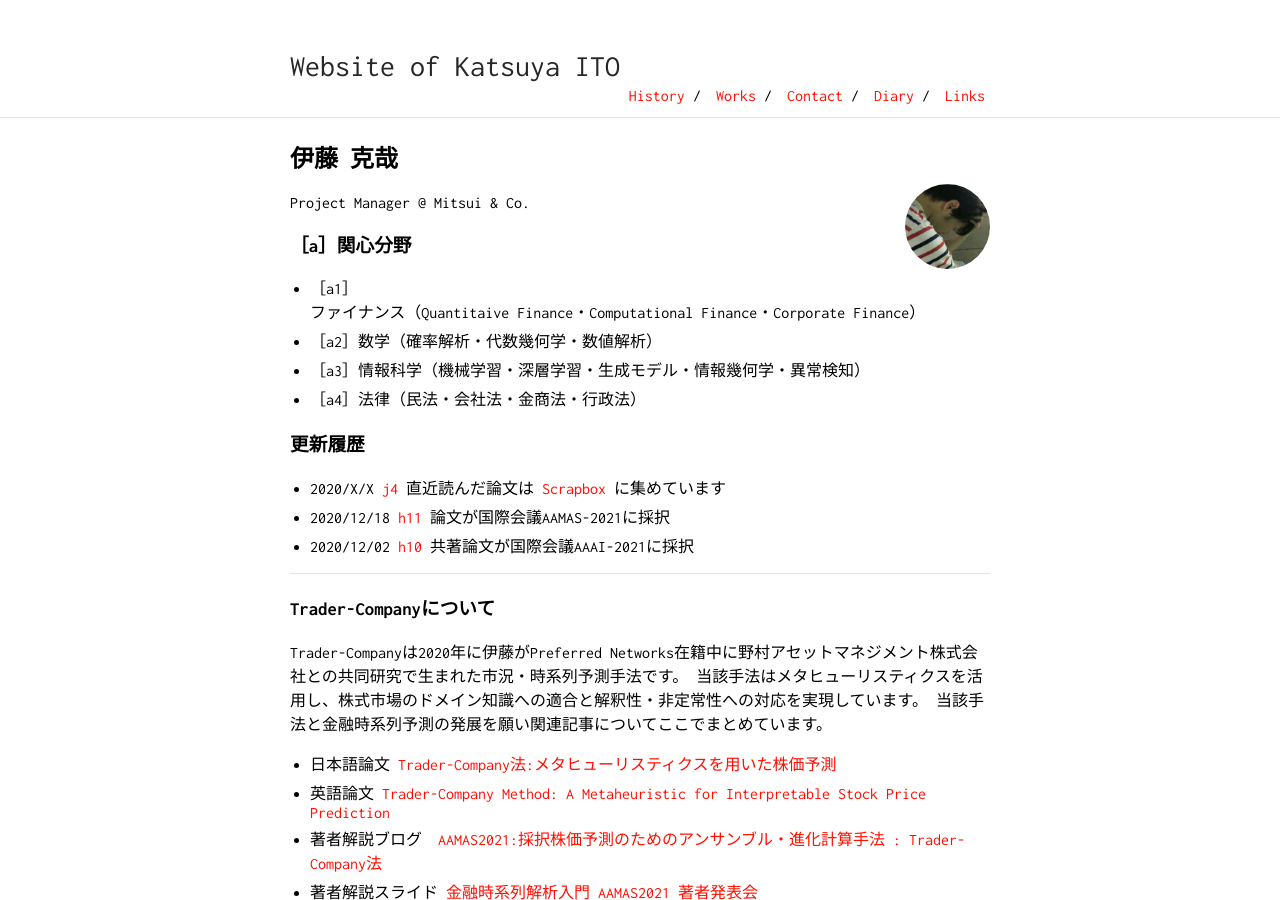
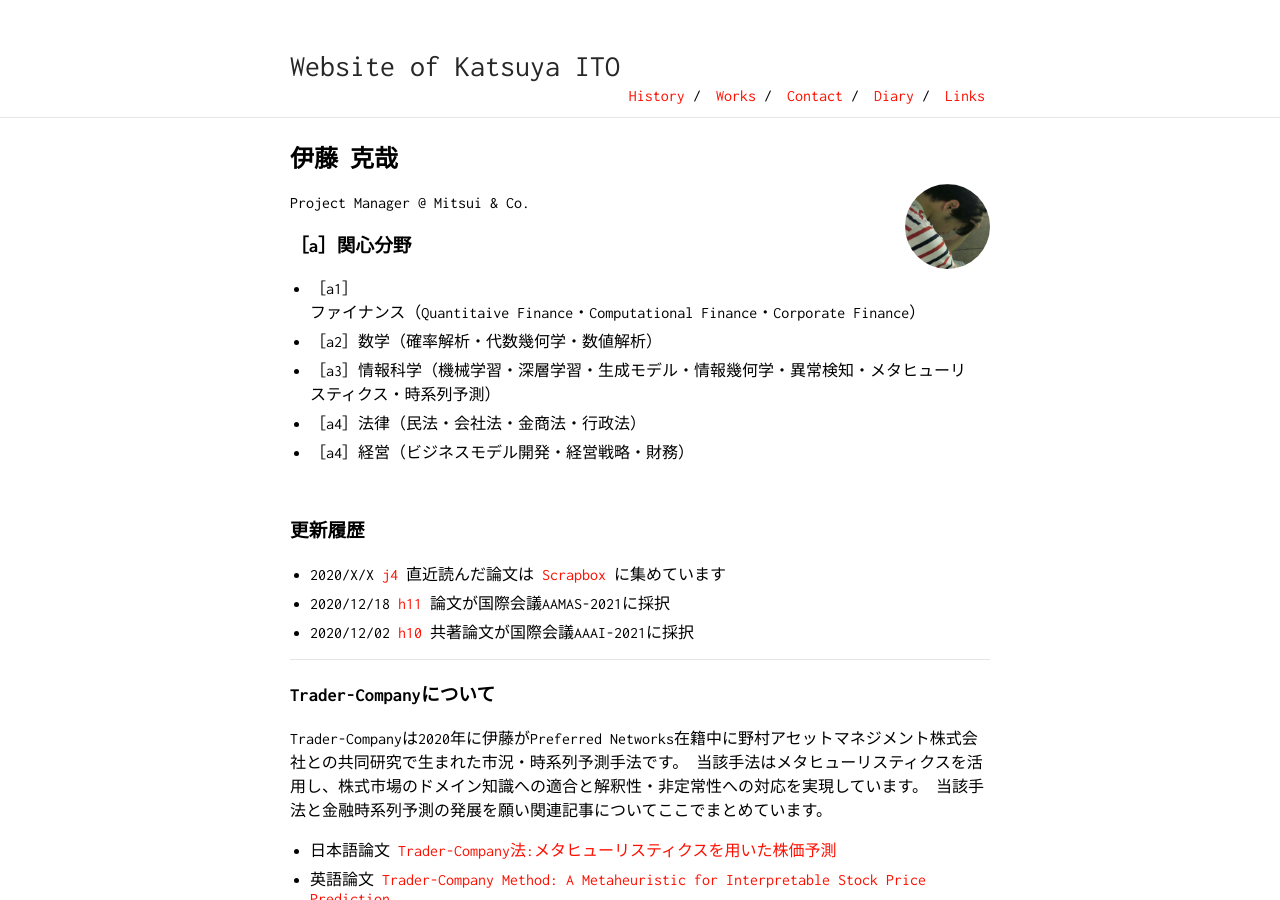
Before and after one commit to KatsuyaITO/KatsuyaITO.github.io, a Jekyll site: the page built from index_jp.md, in a window 1280 px wide and 900 px high. Built offline with Jekyll 4.4.1, drawn with Linux system fonts in a browser that asks for light colours; our own code applies the rules of GitHub Pages for plain Markdown files.

Commit message:
Update index_jp.md

```diff
--- a/index_jp.md
+++ b/index_jp.md
@@ -12,8 +12,10 @@
 
 - ［a1］<a name="A1"></a>ファイナンス（Quantitaive Finance・Computational Finance・Corporate Finance）
 - ［a2］<a name="A2"></a>数学（確率解析・代数幾何学・数値解析）
-- ［a3］<a name="A3"></a>情報科学（機械学習・深層学習・生成モデル・情報幾何学・異常検知）
+- ［a3］<a name="A3"></a>情報科学（機械学習・深層学習・生成モデル・情報幾何学・異常検知・メタヒューリスティクス・時系列予測）
 - ［a4］<a name="A4"></a>法律（民法・会社法・金商法・行政法）
+- ［a4］<a name="A5"></a>経営（ビジネスモデル開発・経営戦略・財務）
+
 <br>
 
 
```
